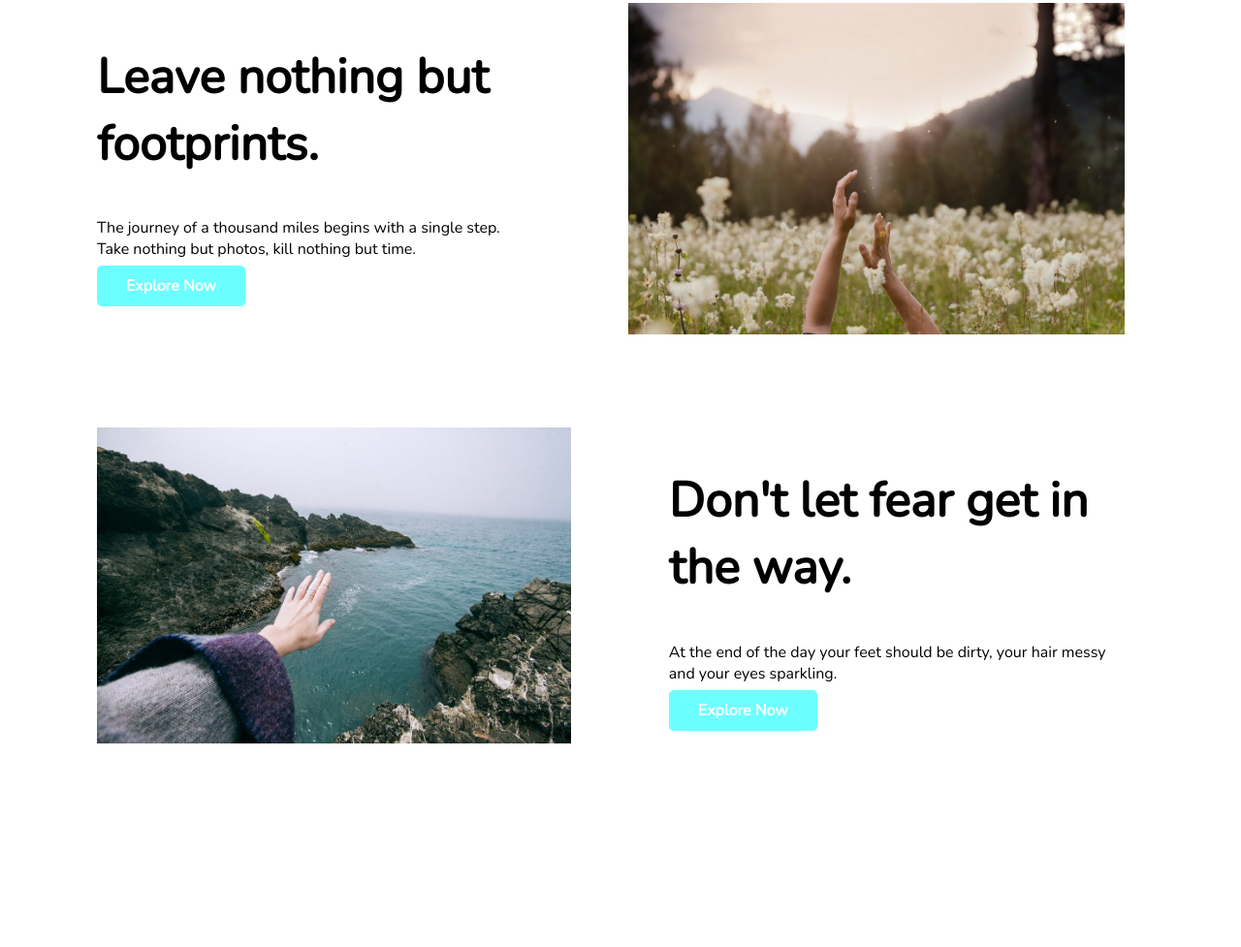
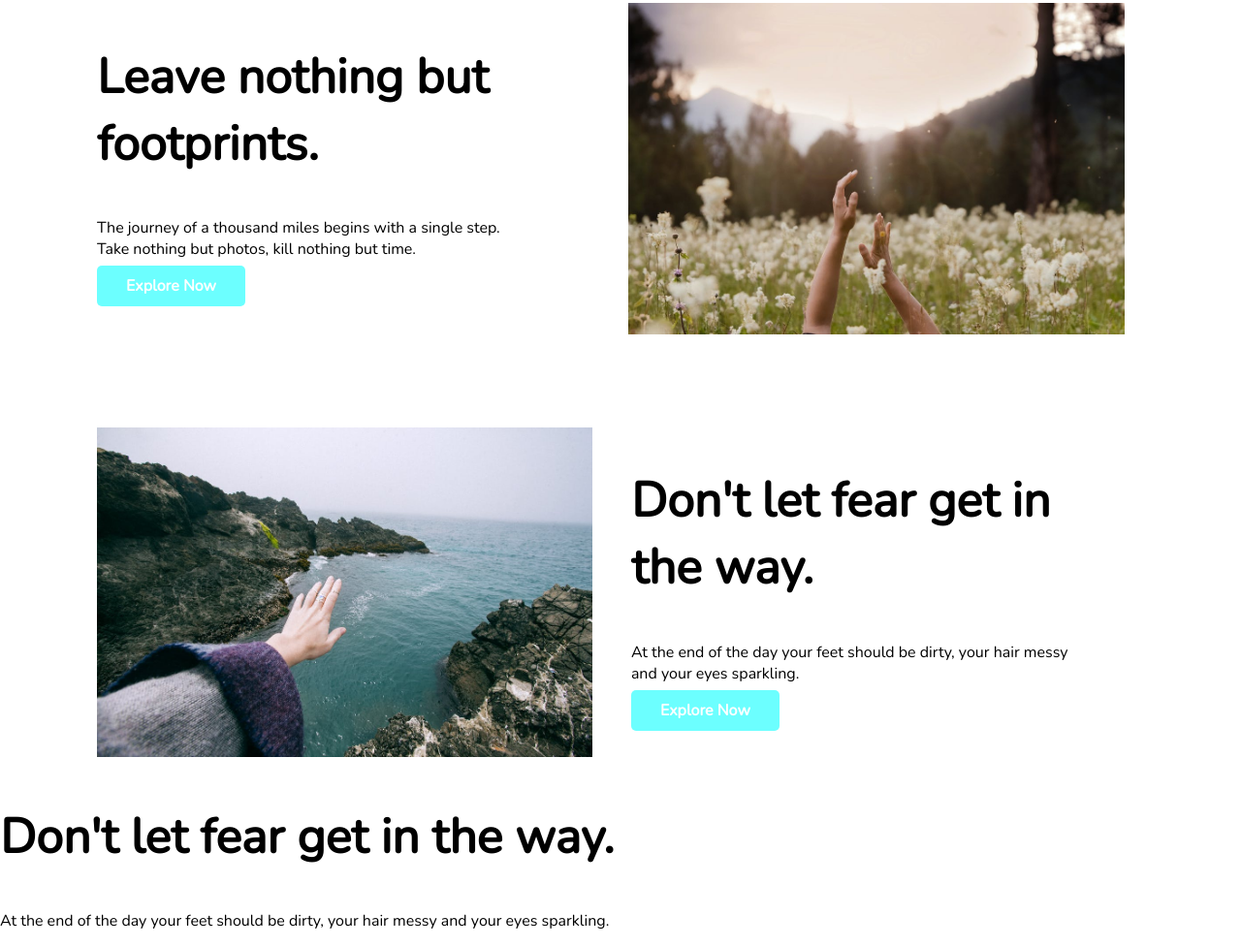
Before and after one commit to mahfujurr/dropdown-menu-create, a plain HTML site: page index.html in a window 1280 px wide. Shown: the part 897-1874 px from the top of the page at 97% size. Before the commit the page ends 1670 px from the top, so only its background shows below. Drawn offline with nearby package versions, Linux system fonts and the light colour scheme.

Commit message:
half complete

```diff
--- a/index.html
+++ b/index.html
@@ -13,6 +13,11 @@
 </head>
 <body>
     <header>
+        <section>
+            <nav>
+
+            </nav>
+        </section>
         <section class="header-section">
             <div class="header-div">
                 <h1>
@@ -43,8 +48,8 @@
             </div>
         </section>
         <section class="second-section">
-            <div class="second-blocks">
-                <div>
+                <div class="second-div-block">
+                    <div class="second-block-img">
                         <img src="images/pexels-photo-4916435.jpeg" alt="">
                     </div>
                     <div id="para-block">
@@ -58,6 +63,16 @@
                     </div>
                 </div>
         </section>
+        <section>
+            <div class="para-and-header">
+                <h2>
+                    Don't let fear get in the way.
+                </h2>
+                <p>
+                    At the end of the day your feet should be dirty, your hair messy and your eyes sparkling.
+                </p>
+            </div>
+        </section>
     </main>
 </body>
 </html>
--- a/style.css
+++ b/style.css
@@ -31,27 +31,23 @@ h2{
 }
 .second-section{
     margin-top: 90px;
+    margin-left: 100px;
 }
 .first-blocks{
     display: flex;
-    margin-left: 100px;
 }
 .first-blocks img{
     width: 70%;
     margin-left: 100px;
 }
 
-
-
-.second-blocks{
+.second-div-block{
     display: flex;
-
 }
-.second-blocks img{
-    width: 55%;
-    margin-left:  100px;
+.second-div-block img{
+    max-width: 60%;
 }
 #para-block{
-    margin-left: -200px;
-    margin-right: 130px;
+    margin-left: -300px;
+    margin-right: 150px;
 }
```
Also changed, not shown: text.html (added). Lines whose indentation alone changed are shown as unchanged.
